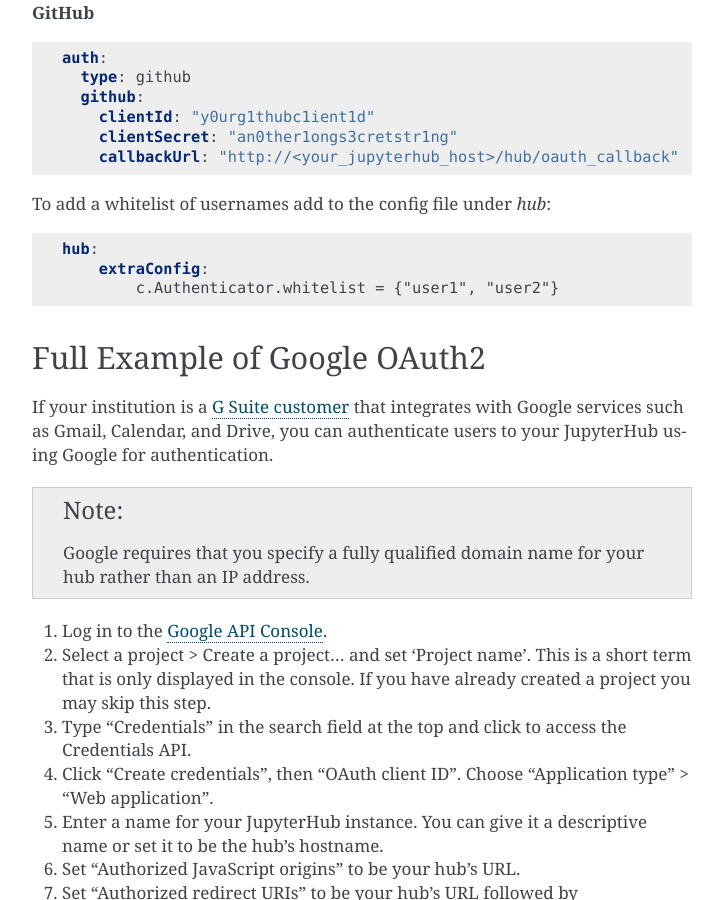
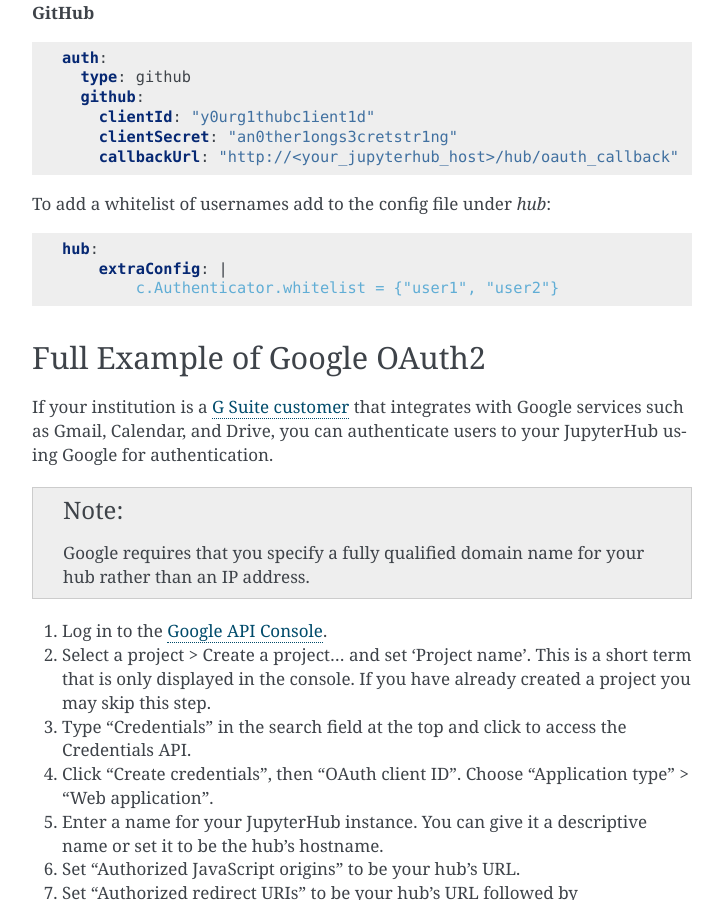
Before and after one commit to jupyterhub/zero-to-jupyterhub-k8s, a Sphinx documentation site: the page built from doc/source/extending-jupyterhub.rst, in a window 1280 px wide and 900 px high, scrolled down 1246 px. Shown: the whole window, without its empty margins (388-1111 px from the left). Built offline with Sphinx 7.4.7, drawn with Linux system fonts in a browser that asks for light colours.

```diff
--- a/doc/source/extending-jupyterhub.rst
+++ b/doc/source/extending-jupyterhub.rst
@@ -75,7 +75,7 @@ To add a whitelist of usernames add to the config file under `hub`:
 .. code-block:: yaml
 
      hub:
-         extraConfig:
+         extraConfig: |
              c.Authenticator.whitelist = {"user1", "user2"}
 
 Full Example of Google OAuth2
```
